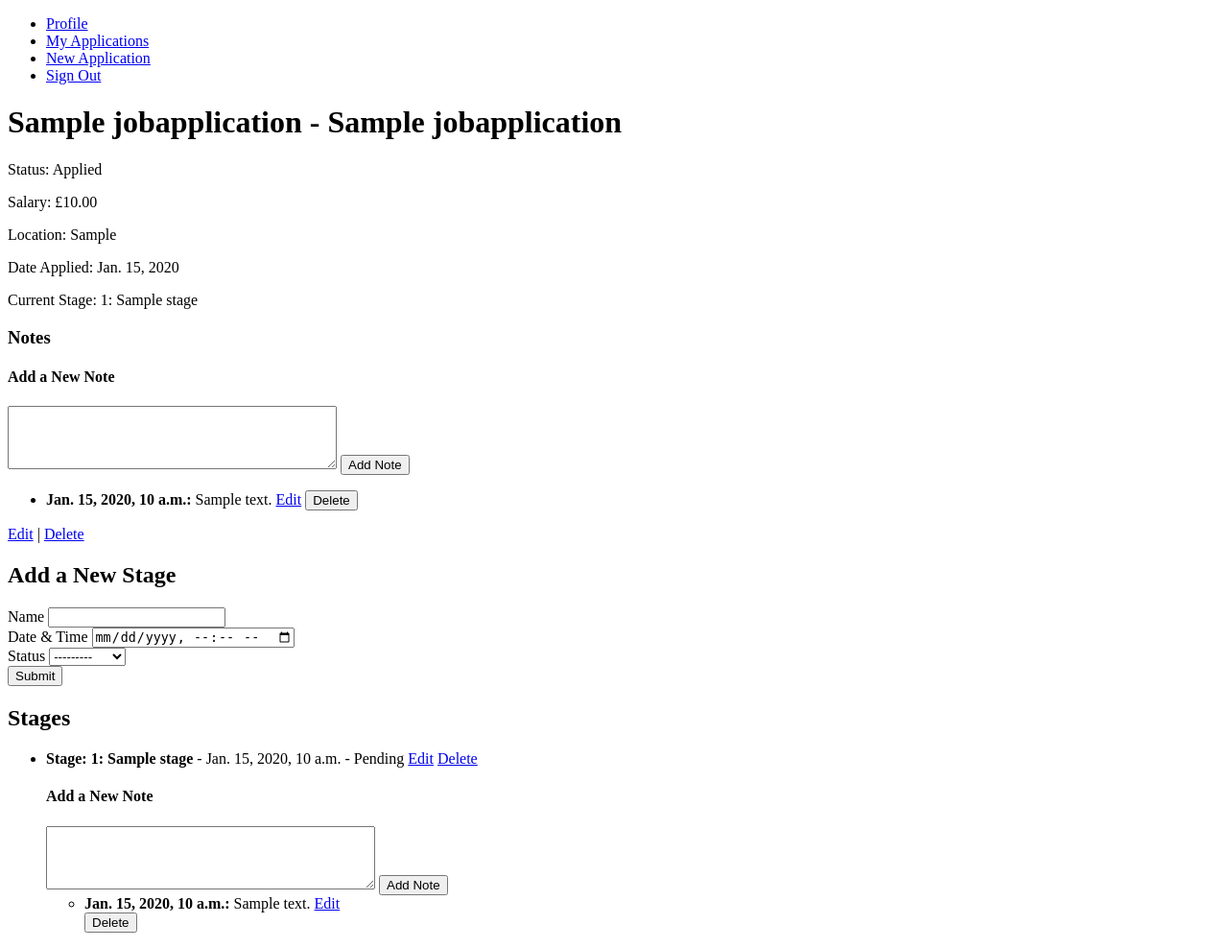
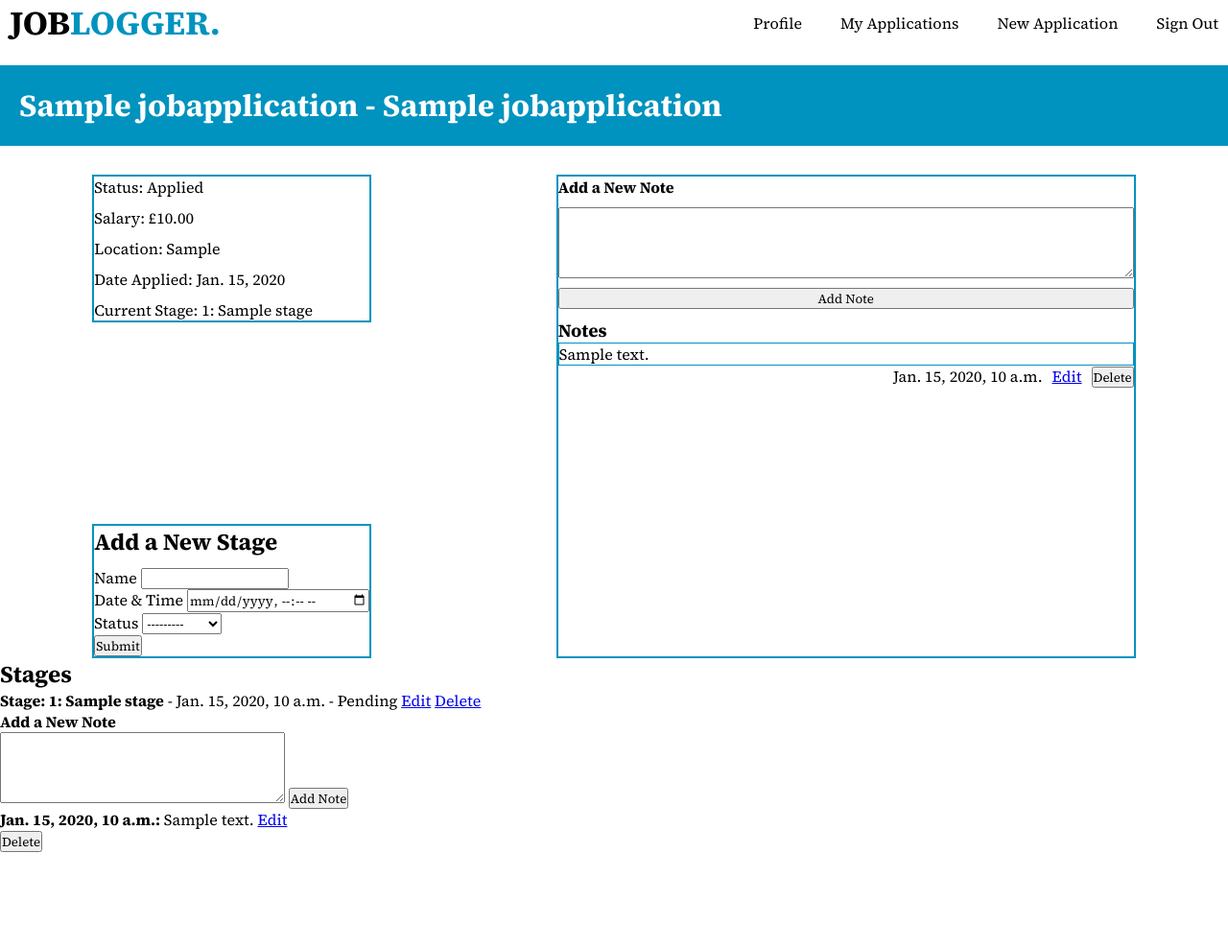
Before and after one commit to jamiekaye9/job-logger, a Django app: page /job_applications/1/ in a window 1280 px wide. Shown: the whole page at 96% size. After the commit the page ends 888 px from the top, so only its background shows below. Run offline with Django 4.2, Linux system fonts and the light colour scheme; a user stored in the database is signed in; tables that the repository leaves empty hold one stand-in row (values such as "Sample post").

Commit message:
styling started

```diff
--- a/app/settings.py
+++ b/app/settings.py
@@ -116,7 +116,7 @@ USE_TZ = True
 # Static files (CSS, JavaScript, Images)
 # https://docs.djangoproject.com/en/4.2/howto/static-files/
 
-STATIC_URL = 'static/'
+STATIC_URL = '/static/'
 
 # Default primary key field type
 # https://docs.djangoproject.com/en/4.2/ref/settings/#default-auto-field
--- /dev/null
+++ b/jobs/static/base/base.css
@@ -0,0 +1,37 @@
+@import url('https://fonts.googleapis.com/css2?family=Source+Serif+4:ital,opsz,wght@0,8..60,200..900;1,8..60,200..900&display=swap');
+
+* {
+    font-family: 'Source Serif 4', serif;
+    margin: 0;
+    padding: 0;
+}
+
+.logo-job, .logo-logger {
+    font-size: 35px;
+}
+
+.logo-logger {
+    color: #0093bf;
+}
+
+.nav {
+    display: flex;
+    justify-content: space-between;
+    align-items: center;
+    padding-left: 10px;
+    padding-right: 10px;
+}
+
+.nav-list {
+    display: flex;
+    gap: 40px;
+}
+
+.nav-element {
+    text-decoration: none;
+    color: black;
+}
+
+li {
+    list-style: none;
+}
--- /dev/null
+++ b/jobs/static/profile/job_application_detail.css
@@ -0,0 +1,68 @@
+.title {
+    padding-left: 20px;
+    padding-top: 20px;
+    padding-bottom: 20px;
+    color: white;
+}
+
+.job-details-header {
+    background-color: #0093bf;
+    margin-top: 20px;
+}
+
+.job-details-main {
+    margin-top: 30px;
+}
+
+.job-details-top {
+    display: flex;
+    justify-content: space-around;;
+    flex-direction: row;
+}
+
+.job-details-top-left {
+    display: flex;
+    flex-direction: column;
+    justify-content: space-between;
+    gap: 10px;
+}
+
+.note-form {
+    display: flex;
+    flex-direction: column;
+    gap: 10px;
+}
+
+.job-detail-notes {
+    display: flex;
+    flex-direction: column;
+    gap: 10px;
+    border: 2px solid #0093bf;
+    width: 600px;
+    height: 500px;
+}
+
+.job-details-info {
+    border: 2px solid #0093bf;
+    display: flex;
+    flex-direction: column;
+    gap: 10px;
+}
+
+.new-stage-form {
+    border: 2px solid #0093bf;
+    display: flex;
+    flex-direction: column;
+    gap: 10px;
+}
+
+.application-note-box {
+    border: 1px solid #0093bf;
+}
+
+.application-note-actions {
+    display: flex;
+    justify-content: right;
+    gap: 10px;
+
+}
--- a/jobs/templates/base/base.html
+++ b/jobs/templates/base/base.html
@@ -1,24 +1,29 @@
+{% load static %}
 <!DOCTYPE html>
 <html lang="en">
   <head>
     <meta charset="UTF-8" />
     <meta name="viewport" content="width=device-width, initial-scale=1.0" />
     <title>Job Logger</title>
+    <link rel="stylesheet" href="{% static 'base/base.css' %}">
     {% block head %} {% endblock %}
   </head>
   <body>
-    <header>
-      <nav>
-        <ul>
+    <header class="header">
+      <nav class="nav">
+        <h1 class="logo">
+          <span class="logo-job">JOB</span><span class="logo-logger">LOGGER.</span>
+        </h1>
+        <ul class="nav-list">
           {% if user.is_authenticated %}
-          <li><a href="{% url 'profile' %}">Profile</a></li>
-          <li><a href="{% url 'job_application_list' %}">My Applications</a></li>
-          <li><a href="{% url 'job_application_form' %}">New Application</a></li>
-          <li><a href="{% url 'logout' %}">Sign Out</a></li>
+          <li><a href="{% url 'profile' %}" class="nav-element">Profile</a></li>
+          <li><a href="{% url 'job_application_list' %}" class="nav-element">My Applications</a></li>
+          <li><a href="{% url 'job_application_form' %}" class="nav-element">New Application</a></li>
+          <li><a href="{% url 'logout' %}" class="nav-element">Sign Out</a></li>
           {% else %}
           <li><a href="/">Home</a></li>
-          <li><a href="{% url 'login' %}">Sign In</a></li>
-          <li><a href="{% url 'signup' %}">Sign Up</a></li>
+          <li><a href="{% url 'login' %}" class="nav-element">Sign In</a></li>
+          <li><a href="{% url 'signup' %}" class="nav-element">Sign Up</a></li>
           {% endif %}
         </ul>
       </nav>
--- a/jobs/templates/profile/job_application_detail.html
+++ b/jobs/templates/profile/job_application_detail.html
@@ -1,6 +1,17 @@
 {% extends 'base/base.html' %}
+{% load static %}
+{% block head %}
+<link rel="stylesheet" href="{% static 'profile/job_application_detail.css' %}">
+{% endblock %}
 {% block content %}
-<h1>{{application.company_name}} - {{application.job_title}}</h1>
+<div>
+    <header class="job-details-header">
+        <h1 class="title">{{application.company_name}} - {{application.job_title}}</h1>
+    </header>
+    <main class="job-details-main">
+        <div class="job-details-top">
+            <div class="job-details-top-left">
+                <div class="job-details-info">
                     <p>Status: {{application.status}}</p>
                     <p>Salary: £{{application.salary}}</p>
                     <p>Location: {{application.location}}</p>
@@ -9,45 +20,11 @@
                     <p>Current Stage: {{current_stage.stage_number}}: {{current_stage.stage_name}}</p>
                     {% else %}
                     <p>Current Stage: No stages added yet.</p>
-{% endif %}
-
-<h3>Notes</h3>
-<h4>{% if editing_application_note_id %}Edit Note{% else %}Add a New Note{% endif %}</h4>
-        <form method="post" action="{% if editing_application_note_id %}{% url 'update_application_note' application.pk editing_application_note_id %}{% else %}{% url 'add_application_note' application.pk %}{% endif %}">
-                {% csrf_token %}
-                {% if editing_application_note_id %}
-                    {{ edit_application_note_form.note_text }}
-                    {{ edit_application_form.note_text.errors }}
-                {% else %}
-                    {{ application_note_form.note_text }}
-                    {{ application_note_form.note_text.errors }}
-                {% endif %}
-                <button type="submit">{% if editing_application_note_id %}Save{% else %}Add Note{% endif %}</button>
-                {% if editing_application_note_id %}
-                    <a href="{% url 'job_application_detail' application.pk %}">Cancel</a>
-                {% endif %}
-            </form>
-
-{% if notes %}
-<ul>
-    {% for note in notes %}
-    <li>
-        <strong>{{ note.created_at }}:</strong> {{ note.note_text }}
-        <a href="{% url 'update_application_note' application.pk note.pk %}">Edit</a>
-        <form method="post" action="{% url 'delete_application_note' application.pk note.pk %}" style="display:inline;">
-            {% csrf_token %}
-            <button type="submit">Delete</button>
-        </form>
-    </li>
-    {% endfor %}
-</ul>
-{% else %}
-<p>No notes added yet.</p>
-{% endif %}
-
                     <a href="{% url 'job_application_update' application.pk %}">Edit</a> |
                     <a href="{% url 'job_application_delete' application.pk %}">Delete</a>
-
+                    {% endif %}
+                </div>
+                <div class="new-stage-form">
                     <h2>Add a New Stage</h2>
                     <form method="post" action="{% url 'create_stage' application.pk %}">
                         {% csrf_token %}
@@ -68,6 +45,50 @@
                         </div>
                         <button type="Submit">Submit</button>
                     </form>
+                </div>
+            </div>
+            <div class="job-detail-notes">
+                <h4>{% if editing_application_note_id %}Edit Note{% else %}Add a New Note{% endif %}</h4>
+                        <form class="note-form" method="post" action="{% if editing_application_note_id %}{% url 'update_application_note' application.pk editing_application_note_id %}{% else %}{% url 'add_application_note' application.pk %}{% endif %}">
+                                {% csrf_token %}
+                                {% if editing_application_note_id %}
+                                    {{ edit_application_note_form.note_text }}
+                                    {{ edit_application_form.note_text.errors }}
+                                {% else %}
+                                    {{ application_note_form.note_text }}
+                                    {{ application_note_form.note_text.errors }}
+                                {% endif %}
+                                <button type="submit">{% if editing_application_note_id %}Save{% else %}Add Note{% endif %}</button>
+                                {% if editing_application_note_id %}
+                                    <a href="{% url 'job_application_detail' application.pk %}">Cancel</a>
+                                {% endif %}
+                            </form>
+
+                {% if notes %}
+                <div class="application-notes-list">
+                    <h3>Notes</h3>
+                    {% for note in notes %}
+                    <div class="application-note-box">
+                        <p class="note-text">{{note.note_text}}</p>
+                    </div>
+                    <div class="application-note-actions">
+                        <p class="note-date">{{note.created_at}}</p>
+                        <a href="{% url 'update_application_note' application.pk note.pk %}">Edit</a>
+                        <form method="post" action="{% url 'delete_application_note' application.pk note.pk %}" style="display:inline;">
+                            {% csrf_token %}
+                            <button type="submit">Delete</button>
+                        </form>
+                    </div>
+                    {% endfor %}
+                </div>
+                {% else %}
+                <p>No notes added yet.</p>
+                {% endif %}
+            </div>
+        </div>
+        <div class="job-details-bottom">
+        </div>
+    </main>
 
 <h2>Stages</h2>
 {% if stages %}
@@ -128,4 +149,5 @@
 {% else %}
 <p>No stages added yet.</p>
 {% endif %}
+</div>
 {% endblock %}
```
Lines whose indentation alone changed are shown as unchanged.
